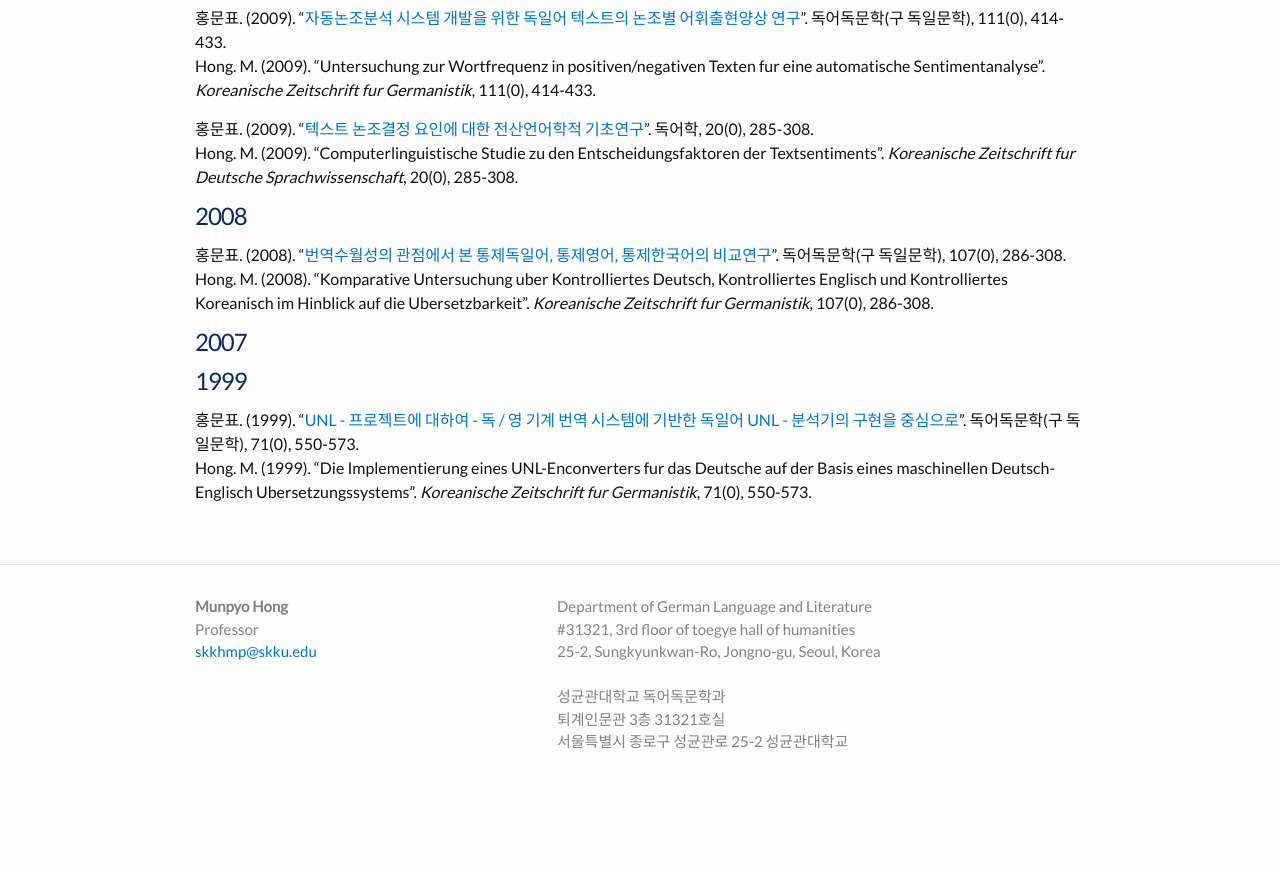
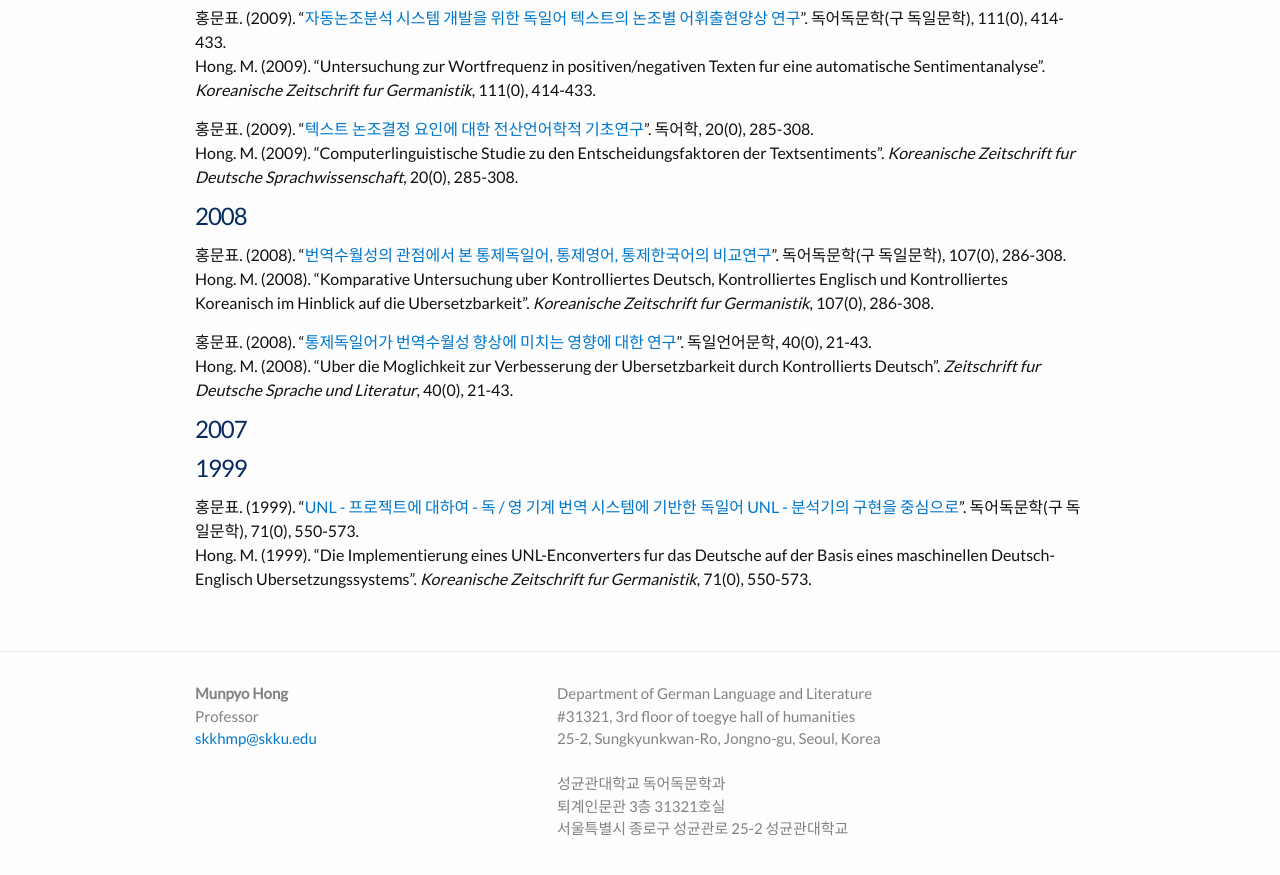
Before and after one commit to skkhmp/skkhmp.github.io, a Jekyll site: the page built from publications.md, in a window 1280 px wide and 900 px high, scrolled down 1721 px. Shown: the top 875 px of the window. Built offline with Jekyll 4.4.1, drawn with Linux system fonts in a browser that asks for light colours; some web fonts are replaced; before the commit the page ends 2534 px from its top, so only the background shows below that.

Commit message:
Update publications.md

```diff
--- a/publications.md
+++ b/publications.md
@@ -63,6 +63,9 @@ Hong. M. (2009). "Computerlinguistische Studie zu den Entscheidungsfaktoren der
 홍문표. (2008). "[번역수월성의 관점에서 본 통제독일어, 통제영어, 통제한국어의 비교연구](/papers/번역수월성의 관점에서 본 통제독일어, 통제영어, 통제한국어의 비교연구.pdf)". 독어독문학(구 독일문학), 107(0), 286-308. <br/>
 Hong. M. (2008). "Komparative Untersuchung uber Kontrolliertes Deutsch, Kontrolliertes Englisch und Kontrolliertes Koreanisch im Hinblick auf die Ubersetzbarkeit". *Koreanische Zeitschrift fur Germanistik*, 107(0), 286-308.
 
+홍문표. (2008). "[통제독일어가 번역수월성 향상에 미치는 영향에 대한 연구](/papers/통제독일어가 번역수월성 향상에 미치는 영향에 대한 연구.pdf)". 독일언어문학, 40(0), 21-43.<br/>
+Hong. M. (2008). "Uber die Moglichkeit zur Verbesserung der Ubersetzbarkeit durch Kontrollierts Deutsch". *Zeitschrift fur Deutsche Sprache und Literatur*, 40(0), 21-43.
+
 # 2007
 
 # 1999
```
